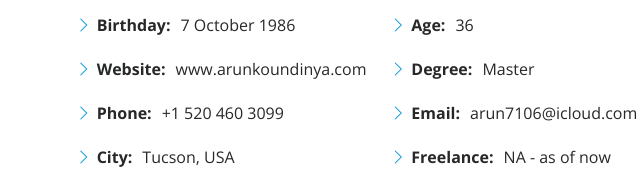
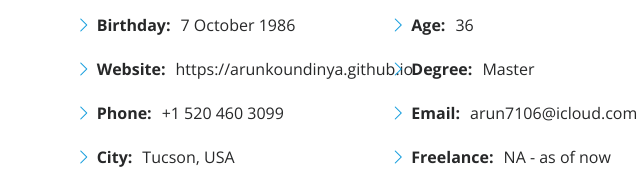
Before and after one commit to ArunKoundinya/ArunKoundinya.github.io, a plain HTML site: page index.html in a window 1280 px wide. Shown: the part 1155-1324 px from the top of the page, 569-1209 px from the left. Drawn offline with nearby package versions, Linux system fonts and the light colour scheme.

Commit message:
Updated Github Website

```diff
--- a/index.html
+++ b/index.html
@@ -100,7 +100,7 @@
               <div class="col-lg-6">
                 <ul>
                   <li><i class="bi bi-chevron-right"></i> <strong>Birthday:</strong> <span>7 October 1986</span></li>
-                  <li><i class="bi bi-chevron-right"></i> <strong>Website:</strong> <span>www.arunkoundinya.com</span></li>
+                  <li><i class="bi bi-chevron-right"></i> <strong>Website:</strong> <span>https://arunkoundinya.github.io</span></li>
                   <li><i class="bi bi-chevron-right"></i> <strong>Phone:</strong> <span>+1 520 460 3099</span></li>
                   <li><i class="bi bi-chevron-right"></i> <strong>City:</strong> <span>Tucson, USA</span></li>
                 </ul>
```
